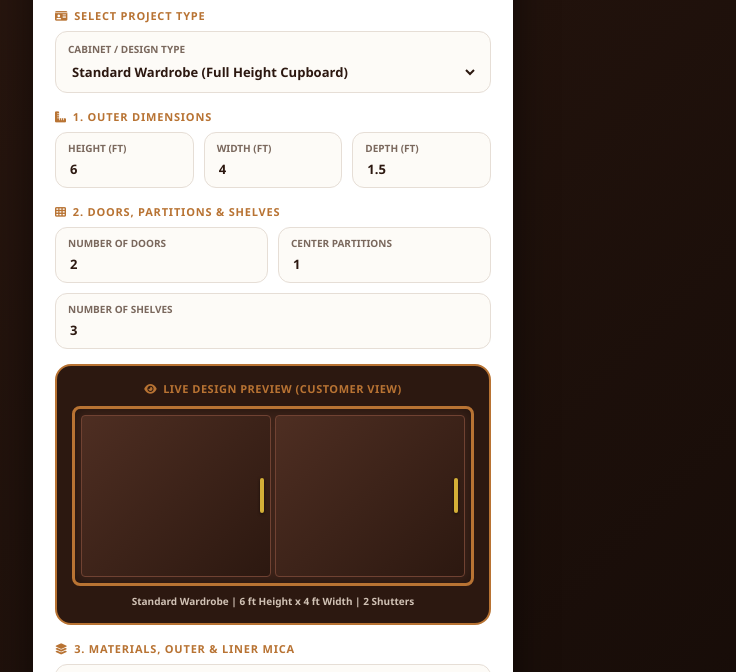
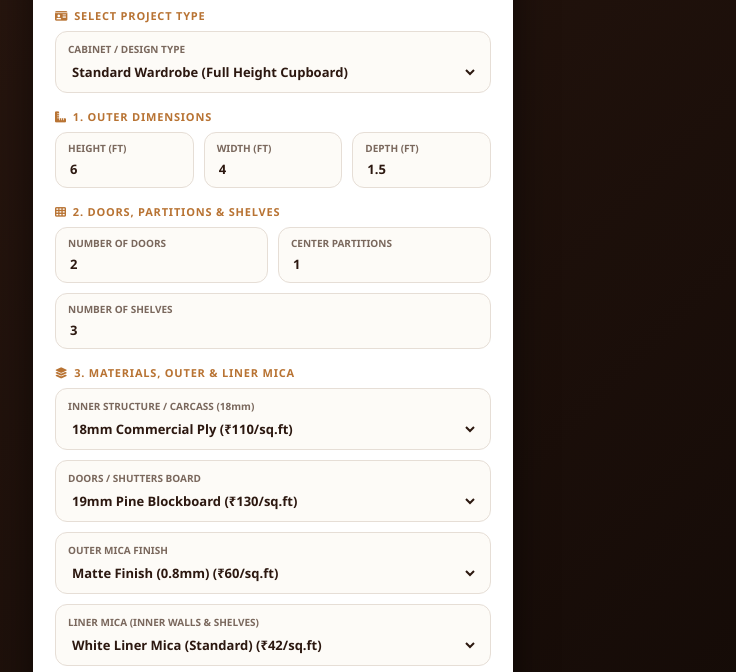
Before and after one commit to golden198209/golden-star-furniture-and-interior, a plain HTML site: page index.html in a window 1280 px wide. Shown: the part 113-785 px from the top of the page, without its empty margins (367-1103 px from the left). Drawn offline with Linux system fonts and the light colour scheme.

Commit message:
Update index.html

```diff
--- a/index.html
+++ b/index.html
@@ -3,7 +3,7 @@
 <head>
   <meta charset="UTF-8">
   <meta name="viewport" content="width=device-width, initial-scale=1.0">
-  <title>Golden Star Furniture - Estimator & Visual Preview</title>
+  <title>Golden Star Furniture - Estimator & Admin</title>
   <link href="https://cdnjs.cloudflare.com/ajax/libs/font-awesome/6.4.0/css/all.min.css" rel="stylesheet">
   <style>
     :root {
@@ -98,56 +98,6 @@
       padding: 10px; border-radius: 14px; margin-bottom: 10px;
     }
 
-    /* LIVE VISUAL PREVIEW STYLES */
-    .preview-container {
-      background: #2c1810;
-      border-radius: 16px;
-      padding: 15px;
-      margin: 15px 0;
-      text-align: center;
-      color: #fff;
-      border: 2px solid var(--accent);
-    }
-    .preview-title {
-      font-size: 11px; font-weight: 800; color: var(--accent);
-      text-transform: uppercase; margin-bottom: 10px; letter-spacing: 0.5px;
-      display: flex; justify-content: center; align-items: center; gap: 6px;
-    }
-    .cabinet-visual-frame {
-      width: 100%;
-      height: 180px;
-      background: #3d2319;
-      border: 3px solid #b87333;
-      border-radius: 8px;
-      display: flex;
-      padding: 6px;
-      gap: 4px;
-      position: relative;
-      box-shadow: inset 0 0 15px rgba(0,0,0,0.5);
-    }
-    .visual-door {
-      flex: 1;
-      background: linear-gradient(135deg, #4e2e22 0%, #2c1810 100%);
-      border: 1px solid #704232;
-      border-radius: 4px;
-      display: flex;
-      justify-content: flex-end;
-      align-items: center;
-      padding-right: 6px;
-      position: relative;
-      transition: all 0.3s ease;
-    }
-    .visual-handle {
-      width: 4px;
-      height: 35px;
-      background: #d4af37;
-      border-radius: 2px;
-      box-shadow: 0 1px 3px rgba(0,0,0,0.6);
-    }
-    .preview-info {
-      font-size: 10px; color: #d1c2b5; margin-top: 8px; font-weight: 600;
-    }
-
     .btn-calc {
       width: 100%; background: linear-gradient(135deg, #b87333 0%, #2c1810 100%);
       color: #fff; border: none; padding: 14px; border-radius: 14px;
@@ -214,7 +164,7 @@
     @media print {
       body { background: #fff; color: #000; padding: 0; }
       .app-container { box-shadow: none; max-width: 100%; padding: 0; }
-      .header, .section-header, .dim-row, .select-box, .kitchen-section, .btn-calc, .action-btns, .rates-btn, .preview-container { display: none !important; }
+      .header, .section-header, .dim-row, .select-box, .kitchen-section, .btn-calc, .action-btns, .rates-btn { display: none !important; }
       .result-card { display: block !important; background: #fff !important; color: #000 !important; border: 1px solid #000; padding: 10px; margin: 0; }
       .res-row { color: #000 !important; }
       .res-row.highlight { background: #f0f0f0 !important; color: #000 !important; }
@@ -245,7 +195,7 @@
   <div class="section-header"><i class="fa-solid fa-id-card"></i> Select Project Type</div>
   <div class="select-box">
     <label>CABINET / DESIGN TYPE</label>
-    <select id="cabinetType" onchange="toggleKitchenOptions(); adjustDefaultsForType(); updateVisualPreview();">
+    <select id="cabinetType" onchange="toggleKitchenOptions(); adjustDefaultsForType();">
       <option value="wardrobe">Standard Wardrobe (Full Height Cupboard)</option>
       <option value="kitchen">Modular Kitchen Base Unit</option>
       <option value="tvunit">TV Unit / Crockery Display Unit</option>
@@ -293,11 +243,11 @@
   <div class="dim-row">
     <div class="input-box">
       <label>HEIGHT (FT)</label>
-      <input type="number" id="height" value="6" step="0.1" oninput="updateVisualPreview()">
+      <input type="number" id="height" value="6" step="0.1">
     </div>
     <div class="input-box">
       <label>WIDTH (FT)</label>
-      <input type="number" id="width" value="4" step="0.1" oninput="updateVisualPreview()">
+      <input type="number" id="width" value="4" step="0.1">
     </div>
     <div class="input-box">
       <label>DEPTH (FT)</label>
@@ -310,7 +260,7 @@
   <div class="dim-row">
     <div class="input-box">
       <label>NUMBER OF DOORS</label>
-      <input type="number" id="doorCountInput" value="2" min="1" oninput="autoCalculateHinges(); updateVisualPreview();">
+      <input type="number" id="doorCountInput" value="2" min="1" oninput="autoCalculateHinges()">
     </div>
     <div class="input-box">
       <label>CENTER PARTITIONS</label>
@@ -321,19 +271,6 @@
     <div class="input-box">
       <label>NUMBER OF SHELVES</label>
       <input type="number" id="shelvesInput" value="3" min="0">
-    </div>
-  </div>
-
-  <!-- LIVE VISUAL 2D PREVIEW BOX FOR CUSTOMER -->
-  <div class="preview-container">
-    <div class="preview-title">
-      <i class="fa-solid fa-eye"></i> Live Design Preview (Customer View)
-    </div>
-    <div class="cabinet-visual-frame" id="cabinetVisualBox">
-      <!-- Generated via JS -->
-    </div>
-    <div class="preview-info" id="previewInfoText">
-      Standard Wardrobe | 6.0 ft Height x 4.0 ft Width | 2 Shutters
     </div>
   </div>
 
@@ -539,7 +476,7 @@
     adminPin: '1234'
   };
 
-  let backend = JSON.parse(localStorage.getItem('cupboard_v18_backend')) || defaultBackend;
+  let backend = JSON.parse(localStorage.getItem('cupboard_v17_backend')) || defaultBackend;
   backend.labourRate = 300;
 
   let lastEstimate = null;
@@ -562,6 +499,7 @@
 
   function autoCalculateHinges() {
     let doors = parseInt(document.getElementById('doorCountInput').value) || 0;
+    // 1 door = 3 hinges automatically
     let calculatedHinges = doors * 3;
     document.getElementById('hingeCount').value = calculatedHinges;
   }
@@ -580,7 +518,6 @@
     let type = document.getElementById('cabinetType').value;
     if (type === 'kitchen') {
       document.getElementById('height').value = "2.8";
-      document.getElementById('width').value = "4.0";
       document.getElementById('depth').value = "2.0";
       document.getElementById('doorCountInput').value = "2";
       document.getElementById('partitionsInput').value = "1";
@@ -588,7 +525,6 @@
       document.getElementById('drawerCount').value = "2";
     } else if (type === 'tvunit') {
       document.getElementById('height').value = "4.0";
-      document.getElementById('width').value = "5.0";
       document.getElementById('depth').value = "1.0";
       document.getElementById('doorCountInput').value = "2";
       document.getElementById('partitionsInput').value = "2";
@@ -596,7 +532,6 @@
       document.getElementById('drawerCount').value = "1";
     } else {
       document.getElementById('height').value = "6.0";
-      document.getElementById('width').value = "4.0";
       document.getElementById('depth').value = "1.5";
       document.getElementById('doorCountInput').value = "2";
       document.getElementById('partitionsInput').value = "1";
@@ -604,32 +539,6 @@
       document.getElementById('drawerCount').value = "3";
     }
     autoCalculateHinges();
-    updateVisualPreview();
-  }
-
-  // UPDATE LIVE VISUAL PREVIEW BASED ON INPUTS
-  function updateVisualPreview() {
-    let h = parseFloat(document.getElementById('height').value) || 0;
-    let w = parseFloat(document.getElementById('width').value) || 0;
-    let doors = parseInt(document.getElementById('doorCountInput').value) || 1;
-    let type = document.getElementById('cabinetType').value;
-    let typeNames = { wardrobe: "Standard Wardrobe", kitchen: "Modular Kitchen Base Unit", tvunit: "TV Unit / Crockery Unit" };
-
-    let visualBox = document.getElementById('cabinetVisualBox');
-    visualBox.innerHTML = '';
-
-    // Render doors dynamically inside the visual frame
-    let doorCount = Math.max(1, Math.min(doors, 6)); // limit visual doors between 1 and 6 for clean layout
-    for (let i = 0; i < doorCount; i++) {
-      let doorDiv = document.createElement('div');
-      doorDiv.className = 'visual-door';
-      let handle = document.createElement('div');
-      handle.className = 'visual-handle';
-      doorDiv.appendChild(handle);
-      visualBox.appendChild(doorDiv);
-    }
-
-    document.getElementById('previewInfoText').innerText = `${typeNames[type]} | ${h} ft Height x ${w} ft Width | ${doors} Shutters`;
   }
 
   function calculate() {
@@ -880,7 +789,7 @@
     }
 
     backend.hingeRate = parseFloat(document.getElementById('adm_hinge').value) || backend.hingeRate;
-    backend.lockRate = parseFloat(document.getElementById('adm_lock_val') || document.getElementById('adm_lock').value) || backend.lockRate;
+    backend.lockRate = parseFloat(document.getElementById('adm_lock').value) || backend.lockRate;
     backend.fevicolRate = parseFloat(document.getElementById('adm_fev').value) || backend.fevicolRate;
     backend.basketRate = parseFloat(document.getElementById('adm_basket').value) || backend.basketRate;
     backend.chimneyRate = parseFloat(document.getElementById('adm_chimney').value) || backend.chimneyRate;
@@ -891,15 +800,14 @@
       backend.adminPin = newPin;
     }
 
-    localStorage.setItem('cupboard_v18_backend', JSON.stringify(backend));
+    localStorage.setItem('cupboard_v17_backend', JSON.stringify(backend));
     populateDropdowns();
     closeAdmin();
     alert("Sabhi changes successfully save ho gaye hain!");
   }
 
-  // Initial Setup on Page Load
+  // Load initial dropdown values on page load
   populateDropdowns();
-  updateVisualPreview();
 </script>
 
 </body>
```
